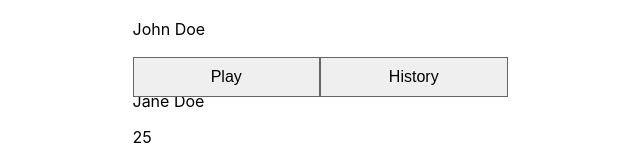
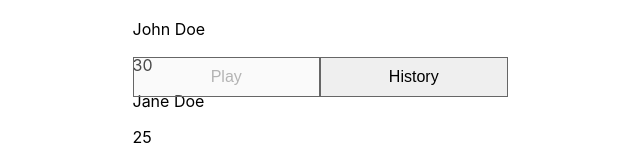
Before and after one commit to paula-roesler/scorekeeper, a React (Create React App) app: page / in a window 1280 px wide. Shown: the part 703-850 px from the top of the page, without its empty margins (320-960 px from the left). Built offline with nearby package versions, Linux system fonts and the light colour scheme.

Commit message:
Set Navigation with index

```diff
--- a/src/App.js
+++ b/src/App.js
@@ -1,4 +1,4 @@
-import './App.css';
+import './App.css'
 import Header from './components/Header'
 import GameForm from './components/GameForm'
 import Player from './components/Player'
@@ -6,21 +6,17 @@ import Button from './components/Button'
 import HistoryEntry from './components/HistoryEntry'
 import Navigation from './components/Navigation'
 
-
 function App() {
   return (
     <div className="App">
       {/* Seite 1 */}
       <GameForm />
-      <Navigation />
-
       {/* Seite 2 */}
-      <Header title="Carcassonne"/>
-      <Player name="John Doe" score="20"/>
-      <Player name="Jane Doe" score="30"/>
-      <Button text="Reset scores"/>
-      <Button text="End game"/>
-
+      <Header title="Carcassonne" />
+      <Player name="John Doe" score="20" />
+      <Player name="Jane Doe" score="30" />
+      <Button text="Reset scores" />
+      <Button text="End game" />
       {/* Seite 3 */}
       <HistoryEntry
         GameName="Carcassonne"
@@ -29,7 +25,6 @@ function App() {
         PlayerName2="Jane Doe"
         PlayerScore2="30"
       />
-
       <HistoryEntry
         GameName="Wingspan"
         PlayerName1="John Doe"
@@ -37,9 +32,13 @@ function App() {
         PlayerName2="Jane Doe"
         PlayerScore2="25"
       />
-
+      <Navigation
+        onNavigate={index => console.log(index)}
+        activeIndex={0}
+        pages={['Play', 'History']}
+      />
     </div>
-  );
+  )
 }
 
-export default App;
+export default App
--- a/src/components/Input/Input.jsx
+++ b/src/components/Input/Input.jsx
@@ -1,12 +1,10 @@
 import './Input.css'
 
-export default function Input({labelText, placeholderText}) {
-    return (
-        <label className="Input__label">
-            {labelText}
-            <input className="Input__input" pLaceholder={placeholderText} />
-        </label>
-
-    )
-
+export default function Input({ labelText, placeholderText }) {
+  return (
+    <label className="Input__label">
+      {labelText}
+      <input className="Input__input" placeholder={placeholderText} />
+    </label>
+  )
 }
--- a/src/components/Navigation/Navigation.jsx
+++ b/src/components/Navigation/Navigation.jsx
@@ -1,13 +1,18 @@
 import './Navigation.css'
 
-export default function Navigation({onNavigate, index}) {
-    return (
-        <nav className="Navigation">
-            <button
-                key={index}
-                onclick={onNavigate}
-                className="Navigation__button">Play</button>
-            <button onclick={onNavigate} className="Navigation__button">History</button>
-        </nav>
-    )
+export default function Navigation({ pages, onNavigate, activeIndex }) {
+  return (
+    <nav className="Navigation">
+      {pages.map((page, index) => (
+        <button
+          key={page}
+          className="Navigation__button"
+          disabled={index === activeIndex}
+          onClick={() => onNavigate(index)}
+        >
+          {page}
+        </button>
+      ))}
+    </nav>
+  )
 }
```
Lines whose indentation alone changed are shown as unchanged.
